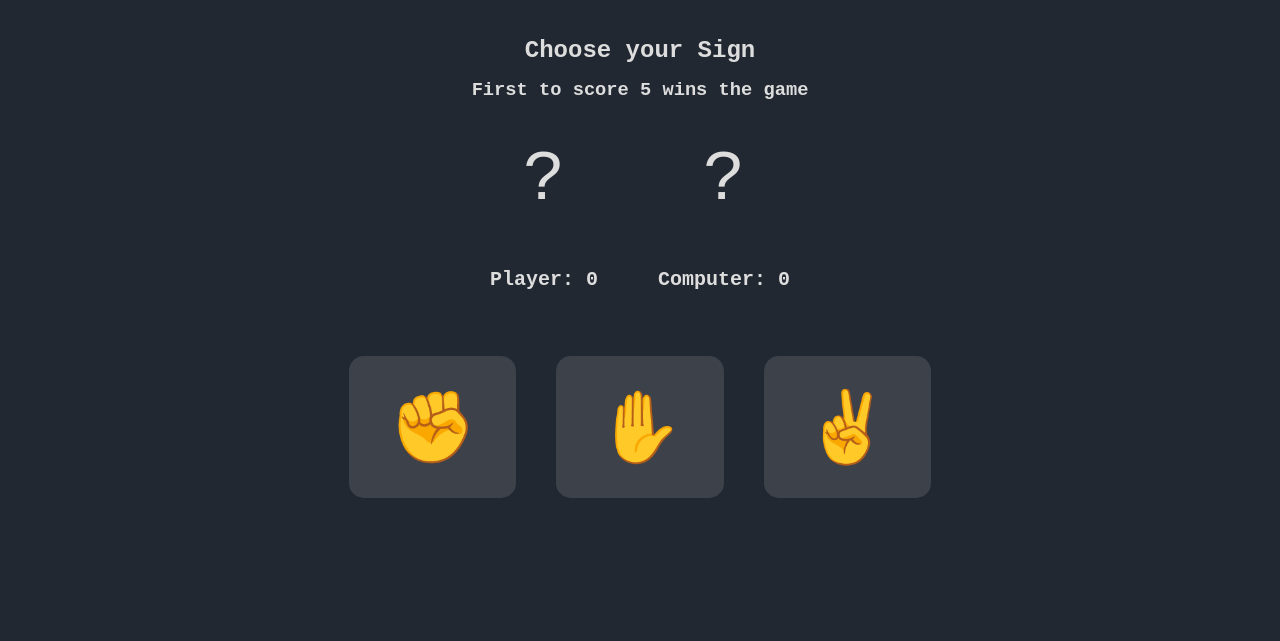
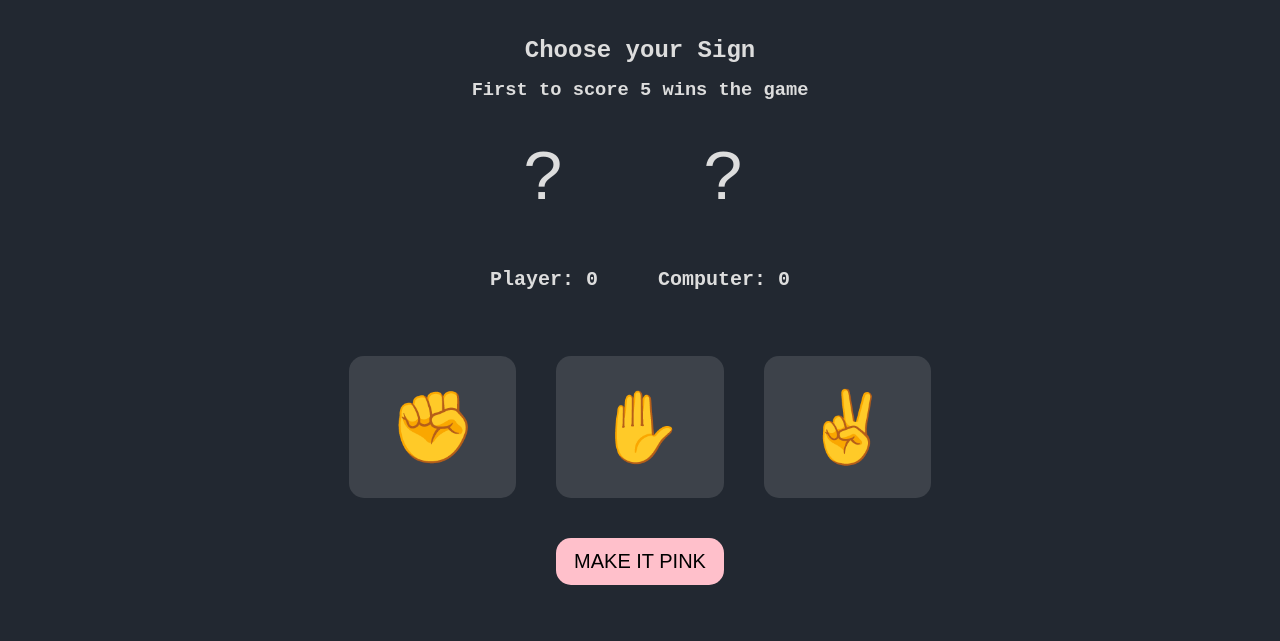
Before and after one commit to alextirgard00n/rock-paper-scissors, a plain HTML site: page index.html in a window 1280 px wide. Shown: the part 111-752 px from the top of the page. Drawn offline with Linux system fonts and the light colour scheme.

Commit message:
PINK title button

```diff
--- a/app.js
+++ b/app.js
@@ -16,6 +16,9 @@ const resetDiv = document.querySelector('.resetModule');
 const endGameText = document.querySelector('.endGameText')
 const resetBtn = document.querySelector('.resetBtn');
 
+const pinkBtn = document.querySelector('.pink');
+pinkBtn.addEventListener('click', makeTitlePink);
+
 const btn = document.querySelectorAll('#btn');
 btn.forEach(btn => btn.addEventListener('click', buttonClick));
 
@@ -23,6 +26,11 @@ resetBtn.addEventListener('click', restartGame);
 
 function buttonClick() { //handles click from user
     playGame(this.classList.value);
+}
+
+function makeTitlePink() {
+    const title = document.querySelector('.title');
+    title.style.color = 'pink';
 }
 
 function getComputerChoice() {
--- a/index.html
+++ b/index.html
@@ -42,6 +42,11 @@
             <h2>Play Again?</h2>
             <button class="resetBtn">Reset</button>
         </div>
+
+        <div class="tzana">
+            <button class="pink">MAKE IT PINK</button>
+        </div>
+
     </div>
 
     <footer class="footer">
--- a/style.css
+++ b/style.css
@@ -90,6 +90,28 @@ h1 {
     transition: .5s;
 }
 
+.tzana {
+    display: flex;
+    justify-content: center;
+    padding-bottom: 30px;
+}
+
+.pink {
+    border-radius: 15px;
+    border: none;
+    /* background-color: rgba(221, 221, 221, 0.145); */
+    background-color: pink;
+    padding: 12px 18px;
+    color: black;
+    font-size: 20px;
+}
+
+.pink:hover {
+    cursor: pointer;
+    transition: .5s;
+    background-color: rgb(163, 123, 130);
+}
+
 .resetModule {
     flex-direction: column;
     align-items: center;
```
